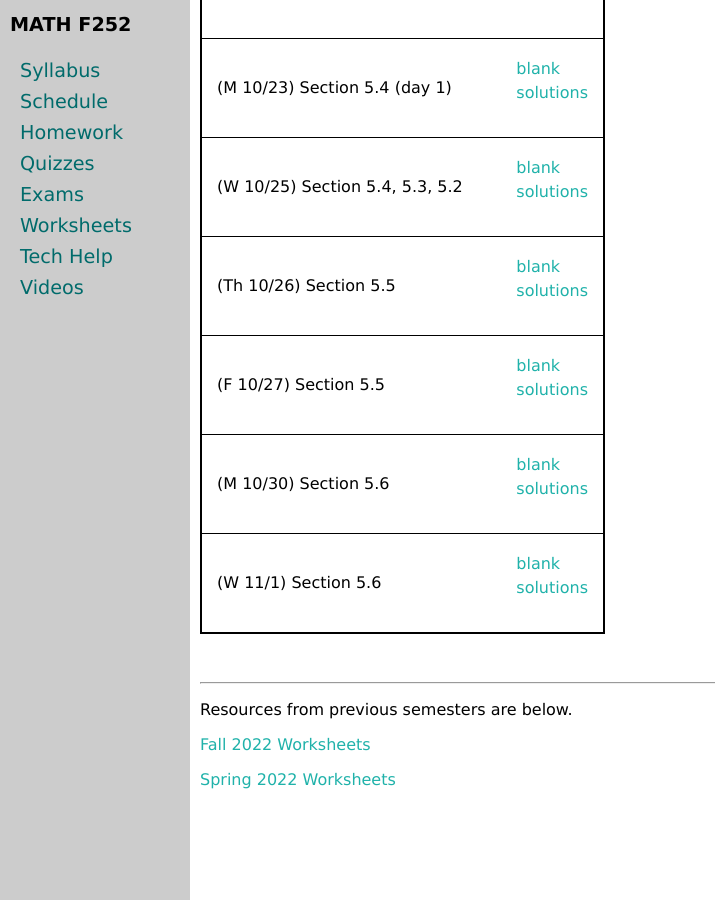
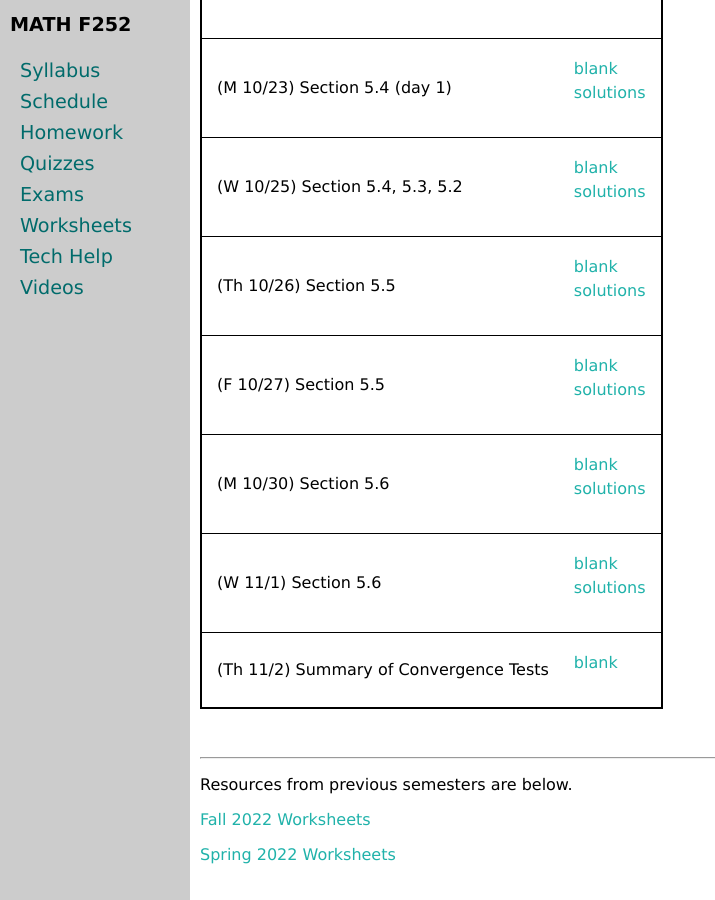
Before and after one commit to uaf-math/calc2, a Jekyll site: the page built from worksheets.md, in a window 1280 px wide and 900 px high, scrolled down 3060 px. Shown: the whole window, without its empty margins (0-715 px from the left). Built offline with Jekyll 4.4.1, drawn with Linux system fonts in a browser that asks for light colours.

Commit message:
Update worksheets.yml

```diff
--- a/_data/worksheets.yml
+++ b/_data/worksheets.yml
@@ -106,3 +106,5 @@
 - name: (W 11/1) Section 5.6
   blank: M252-5-6-b.pdf
   solutions: M252-5-6-b-s.pdf
+- name: (Th 11/2) Summary of Convergence Tests
+  blank: https://uaf-math251.github.io/calc2/assets/worksheets/F22/convsummary.pdf
```
